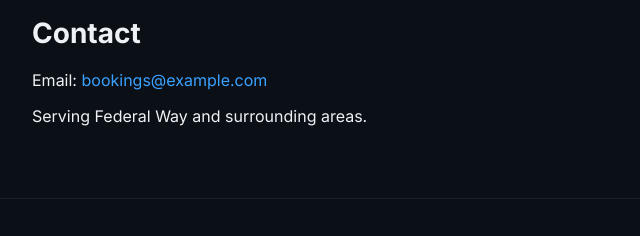
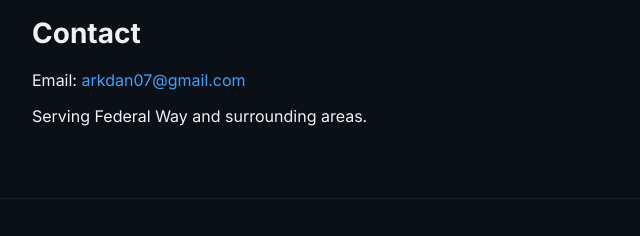
Before and after one commit to DanielsPressureWashing/Daniels-Pressure-Washing-Booking, a website: page public/index.html in a window 1280 px wide. Shown: the part 1553-1789 px from the top of the page, 108-748 px from the left. Drawn offline with Linux system fonts and the light colour scheme.

Commit message:
Update index.html

```diff
--- a/public/index.html
+++ b/public/index.html
@@ -127,7 +127,7 @@
   <section id="contact" class="section">
     <div class="container">
       <h2>Contact</h2>
-      <p>Email: <a href="mailto:bookings@example.com">bookings@example.com</a></p>
+      <p>Email: <a href="mailto:arkdan07@gmail.com.com">arkdan07@gmail.com</a></p>
       <p>Serving Federal Way and surrounding areas.</p>
     </div>
   </section>
```
